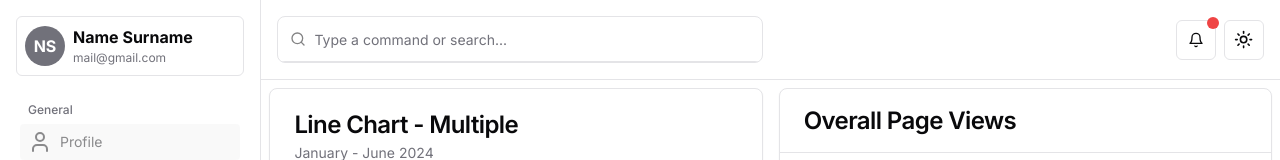
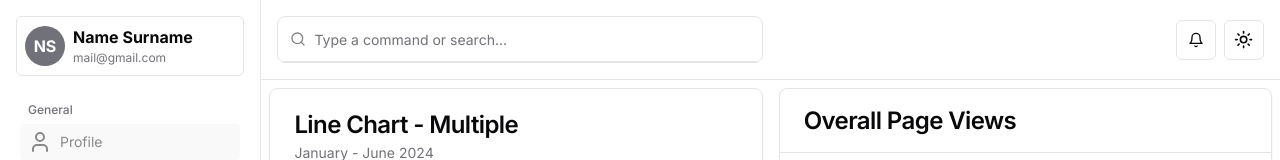
Before and after one commit to boro-dach/dashboard, a Next.js app: page / in a window 1280 px wide. Shown: the top 160 px of the page. Built offline with nearby package versions, Linux system fonts and the light colour scheme.

Commit message:
notifications and theme toggle ui improvement

```diff
--- a/components/ModeToggle.tsx
+++ b/components/ModeToggle.tsx
@@ -25,13 +25,13 @@ export function ModeToggle() {
         </Button>
       </DropdownMenuTrigger>
       <DropdownMenuContent align="end">
-        <DropdownMenuItem onClick={() => setTheme("light")}>
+        <DropdownMenuItem onClick={() => setTheme("light")} className="cursor-pointer">
           Light
         </DropdownMenuItem>
-        <DropdownMenuItem onClick={() => setTheme("dark")}>
+        <DropdownMenuItem onClick={() => setTheme("dark")} className="cursor-pointer">
           Dark
         </DropdownMenuItem>
-        <DropdownMenuItem onClick={() => setTheme("system")}>
+        <DropdownMenuItem onClick={() => setTheme("system")} className="cursor-pointer">
           System
         </DropdownMenuItem>
       </DropdownMenuContent>
--- a/components/Notifications.tsx
+++ b/components/Notifications.tsx
@@ -6,7 +6,12 @@ import { useState } from "react";
 
 export default function Notifications() {
 
-    const [notifications, useNotifications] = useState <any> ([
+    const [notifications, setNotifications] = useState <any> ([
+        {
+            text: "One more notification",
+            date: "07-20-2024",
+            read: true
+        },
         {
             text: "Notification",
             date: "07-17-2024",
@@ -15,18 +20,18 @@ export default function Notifications() {
         {
             text: "Another notification",
             date: "07-17-2024",
-            read: false
+            read: true
         }
     ])
 
   return (
-    <div className="flex items-center justify-end gap-2">
+    <div className="flex items-center justify-end gap-2 z-50">
             <DropdownMenu>
                 <DropdownMenuTrigger asChild>
                     <Button className="relative" variant={"outline"} size={"icon"}>
                         <div
                             className={`absolute -top-2 -right-1 h-3 w-3 rounded-full my-1
-                            ${notifications.find((x: any) => x.read === false) ? 'bg-red-500' : 'bg-green-500'}`}>
+                            ${notifications.find((x: any) => x.read === false) ? 'bg-red-500' : ''}`}>
                         </div>
                         <Bell className="h-4 w-4"/>
                     </Button>
```
